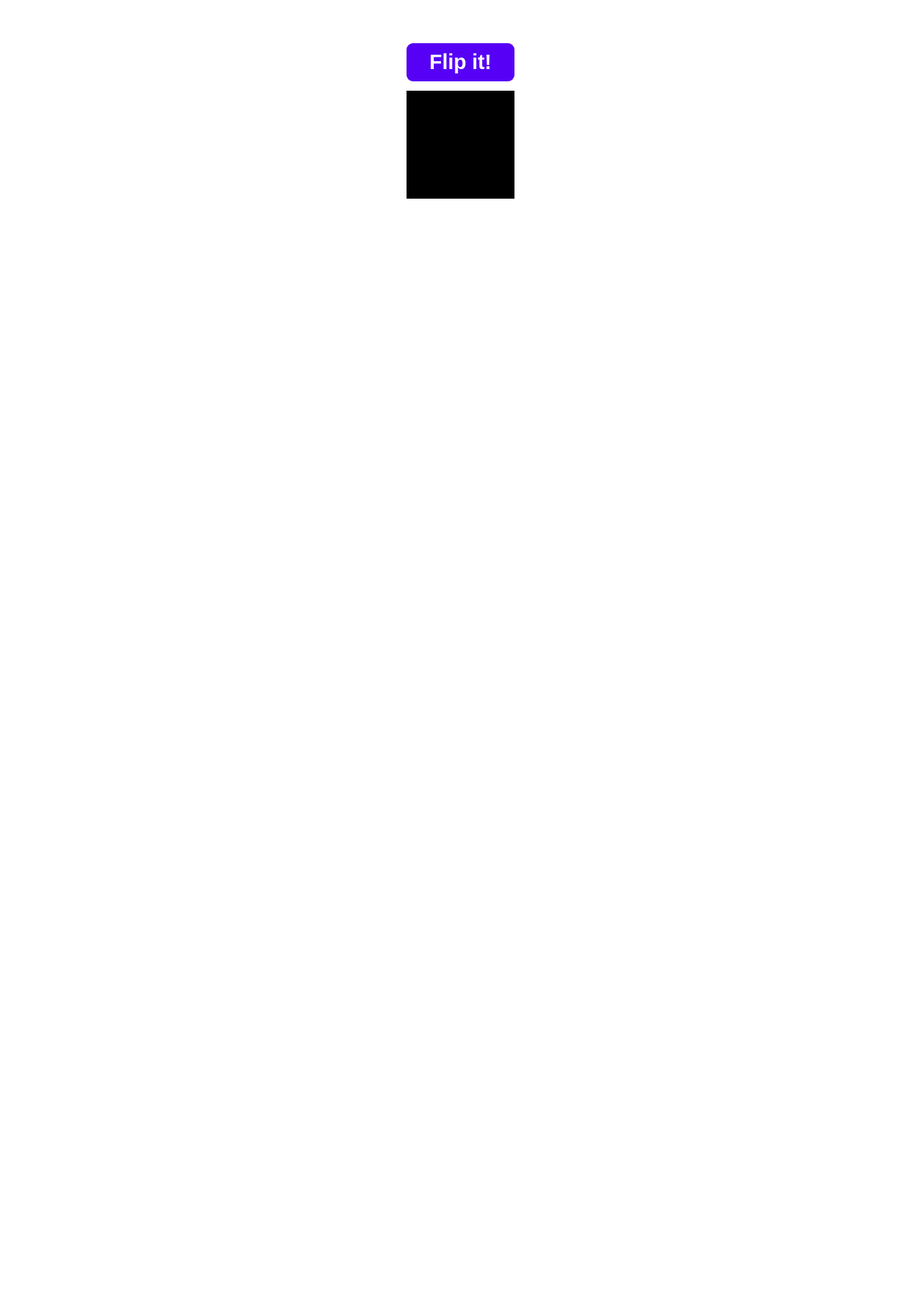
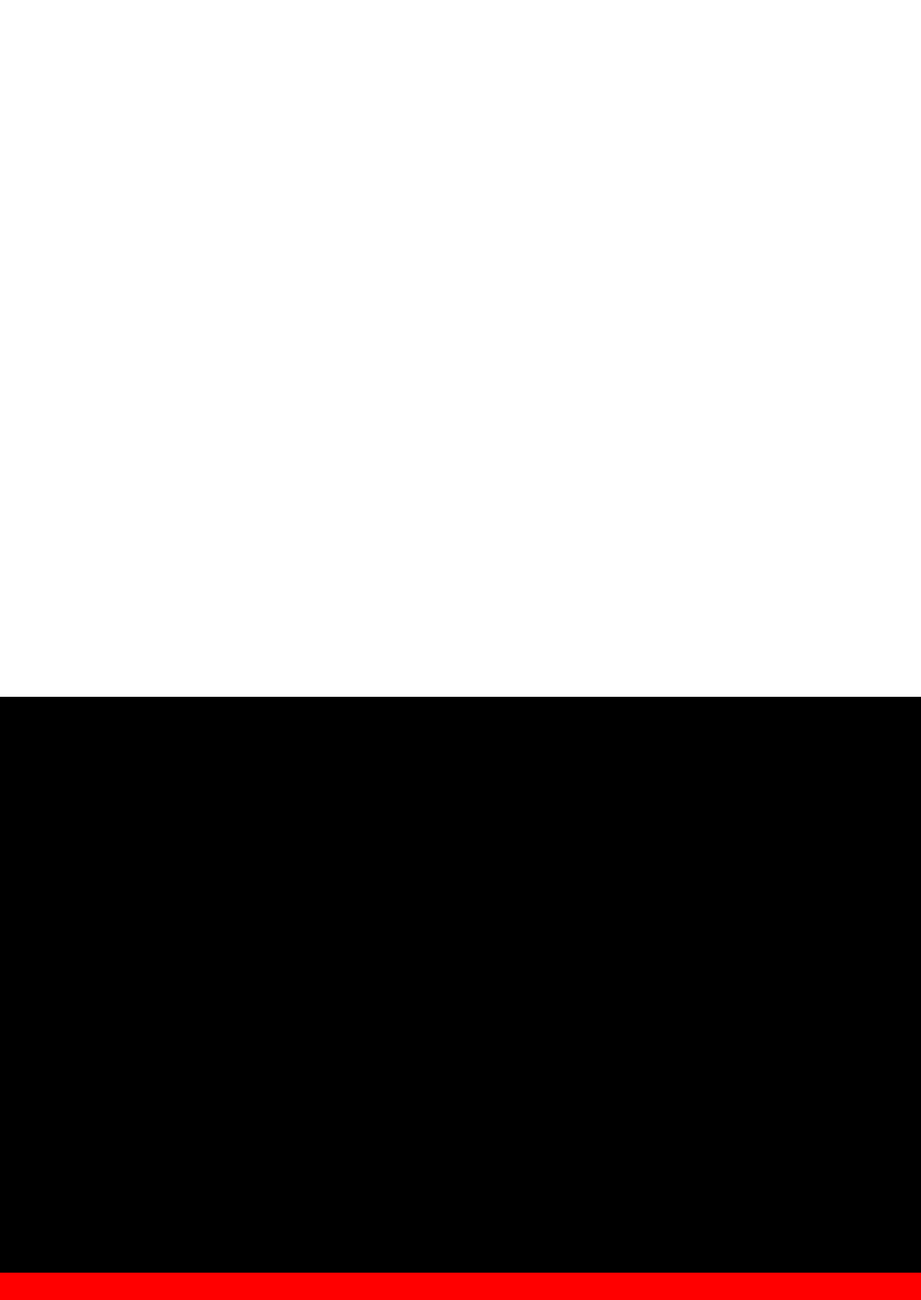
Before and after one commit to Abdulkader-Safi/react-framer-motion, a React (Vite) app: page / in a window 1280 px wide. Shown: the part 232-2038 px from the top of the page at 72% size. Before the commit the page ends 800 px from the top, so only its background shows below. Built offline with nearby package versions, Linux system fonts and the light colour scheme.

Commit message:
Play animcation we div in view using whileInView property and useInView Hook

```diff
--- a/src/App.tsx
+++ b/src/App.tsx
@@ -1,5 +1,6 @@
 import "./App.css";
-import { AnimationControl } from "./animations/AnimationControls";
+import { ViewBasedAnimations } from "./animations/ViewBasedAnimations";
+// import { AnimationControl } from "./animations/AnimationControls";
 // import { Gestures } from "./animations/Gestures";
 // import { OnScroll } from "./animations/OnScroll";
 // import { BFM } from "./animations/BasicFramerMotion";
@@ -16,7 +17,8 @@ function App() {
       {/* <OnScroll /> */}
       {/* <BFM /> */}
       {/* <Gestures /> */}
-      <AnimationControl />
+      {/* <AnimationControl /> */}
+      <ViewBasedAnimations />
     </div>
   );
 }
--- /dev/null
+++ b/src/animations/ViewBasedAnimations.tsx
@@ -0,0 +1,46 @@
+import { motion, useInView } from "framer-motion";
+import { useRef, useEffect } from "react";
+
+export const ViewBasedAnimations = () => {
+  const ref = useRef(null);
+  const isInView = useInView(ref, {
+    // this will setup if the animation will be played every time animation in view on only one time so what every
+    once: false,
+  });
+
+  useEffect(() => {
+    console.log("Is in view -->", isInView);
+  }, [isInView]);
+
+  return (
+    <>
+      <div
+        style={{
+          height: "150vh",
+        }}
+      />
+
+      <motion.div
+        style={{
+          height: "100vh",
+          background: "black",
+        }}
+        initial={{
+          opacity: 0,
+        }}
+        whileInView={{
+          opacity: 1,
+        }}
+      />
+
+      <div
+        ref={ref}
+        style={{
+          height: "100vh",
+          background: isInView ? "red" : "blue",
+          transition: "3s background",
+        }}
+      />
+    </>
+  );
+};
```
